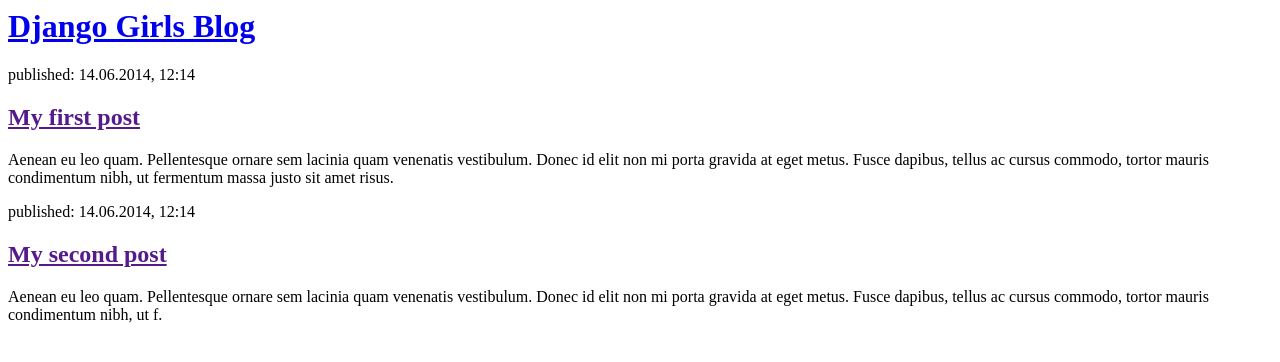
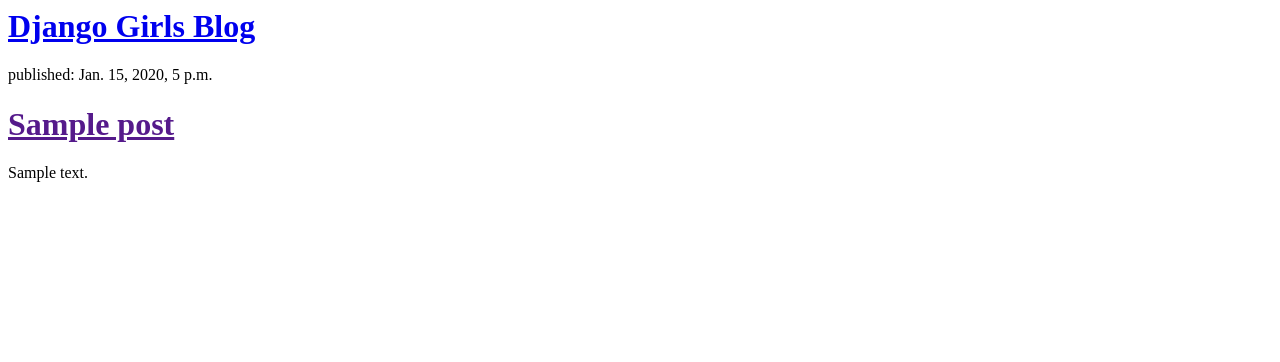
Before and after one commit to alissabelly/my-first-blog, a Django app: template blog/templates/blog/post_list.html in a window 1280 px wide. Shown: the top 362 px of the page. Run offline with Django 3.2, Linux system fonts and the light colour scheme; the template is opened without the code that fills it: values that come from a table or form of the project are taken from there, others are empty; tables that the repository leaves empty hold one stand-in row (values such as "Sample post").

Commit message:
Modified templates to display posts from database.

```diff
--- a/blog/models.py
+++ b/blog/models.py
@@ -5,14 +5,14 @@
     author = models.ForeignKey('auth.User', on_delete=models.CASCADE)
     title = models.CharField(max_length=200)
     text = models.TextField()
-    create_date = models.DateTimeField(
-        default=timezone.now)
+    created_date = models.DateTimeField(
+            default=timezone.now)
     published_date = models.DateTimeField(
-        blank=True, null=True)
+            blank=True, null=True)
 
-def publish(self):
-    self.published_date = timezone.now()
-    self.save()
+    def publish(self):
+        self.published_date = timezone.now()
+        self.save()
 
-def __str__(self):
-    return self.title
+    def __str__(self):
+        return self.title
--- a/blog/templates/blog/post_list.html
+++ b/blog/templates/blog/post_list.html
@@ -9,17 +9,13 @@
         <h1><a href="/">Django Girls Blog</a></h1>
     </div>
 
+    {% for post in posts %}
     <div>
-        <p>published: 14.06.2014, 12:14</p>
-        <h2><a href="">My first post</a></h2>
-        <p>Aenean eu leo quam. Pellentesque ornare sem lacinia quam venenatis vestibulum. Donec id elit non mi porta gravida at eget metus. Fusce dapibus, tellus ac cursus commodo, tortor mauris condimentum nibh, ut fermentum massa justo sit amet risus.</p>
+        <p>published: {{ post.published_date }}</p>
+        <h1><a href="">{{ post.title }}</a></h1>
+        <p>{{ post.text|linebreaksbr }}</p>
     </div>
-
-    <div>
-        <p>published: 14.06.2014, 12:14</p>
-        <h2><a href="">My second post</a></h2>
-        <p>Aenean eu leo quam. Pellentesque ornare sem lacinia quam venenatis vestibulum. Donec id elit non mi porta gravida at eget metus. Fusce dapibus, tellus ac cursus commodo, tortor mauris condimentum nibh, ut f.</p>
-    </div>
+    {% endfor %}
 </body>
 
 </html>
```
Also changed, not shown: blog/views.py (+4 -3 lines), blog/migrations/0002_auto_20180324_1706.py (added), blog/urls.py (line endings or trailing spaces).
